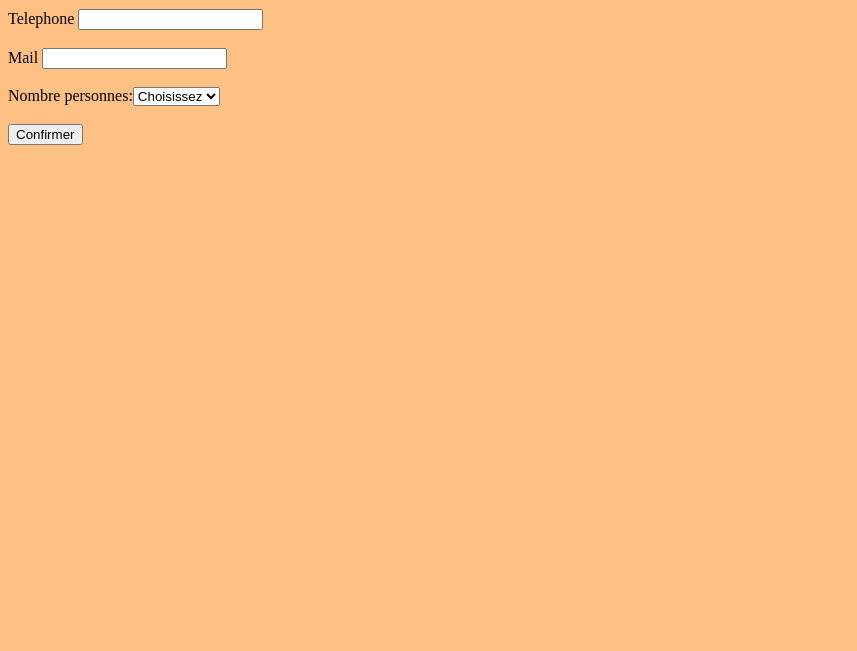
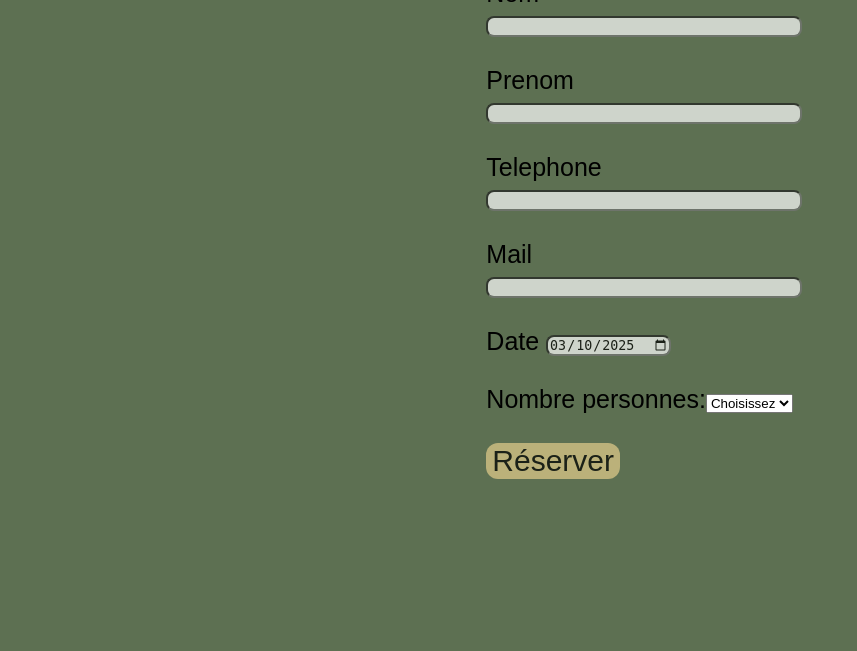
Before and after one commit to L31rbag/Projet_Web_Gr8, a PHP site: page /reservation/reservation_page.html in a window 1280 px wide. Shown: the part 149-800 px from the top of the page, without its empty margins (0-857 px from the left). Run offline with PHP 8.4, Linux system fonts and the light colour scheme.

Commit message:
update page reservation

```diff
--- a/customer/reservation/main.js
+++ b/customer/reservation/main.js
@@ -3,15 +3,24 @@ const { createApp } = Vue
 createApp({
   data() {
     return {
-      nombre: ""
-    }
-  },
-
-  computed: {
+      nombre: "",
+    };
   },
 
   methods:{
-
   }
 
 }).mount('#app')
+
+function getDateDuJour() {
+  const ajd = new Date();
+  const annee = ajd.getFullYear();
+  const mois = String(ajd.getMonth() + 1).padStart(2, '0'); // Mois sur 2 chiffres
+  const jour = String(ajd.getDate()).padStart(2, '0'); // Jour sur 2 chiffres
+  return `${annee}-${mois}-${jour}`; // Format AAAA-MM-JJ
+};
+
+const InputDate = document.getElementById('date');
+const date = getDateDuJour();
+InputDate.value = date;
+InputDate.min = date;
--- a/customer/reservation/reservation_page.html
+++ b/customer/reservation/reservation_page.html
@@ -9,30 +9,39 @@
 <body>
 
   <div id="app">
-    <h1> Réservation </h1>
 
-    <form action="reservation_page.php">
+    <div id="tete">
+      <h1> Réservation </h1>
+      <img src="./../../images/Ziravene_logo.jpg" alt="Logo">
+    </div>
+
+    <div id="corps">
+    <form action="reservation_page.php" method="POST">
         <label for="fname">Nom </label>
-        <input type="text" id="nom" name="nom"><br><br>
+        <input type="text" id="nom" name="nom" required><br><br>
         <label for="lname">Prenom </label>
         <input type="text" id="prenom" name="prenom"><br><br>
         <label for="lname">Telephone </label>
-        <input type="text" id="num_tel" name="num_tel"><br><br>
+        <input type="text" id="num_tel" name="num_tel" required><br><br>
 
         <label for="lname">Mail </label>
-        <input type="text" id="mail" name="mail"><br><br>
+        <input type="text" id="mail" name="mail" required><br><br>
+
+        <label for="lname">Date </label>
+        <input type="date" id="date" required  /><br><br>
 
         <label for="nb_pers">Nombre personnes:</label>
         <select v-model="nombre" id="nombre">
           <option value="" selected disabled hidden>Choisissez</option>
-          <option v-for="n in 8" value = n> {{ n }}</option>
+          <option v-for="n in 8" value = n required> {{ n }}</option>
         </select>
 
         <br><br>
 
-        <input type="submit" value="Confirmer">
+        <input type="submit" value="Réserver" id="boutonEnvoi">
 
       </form>
+    </div>
 
     </div>
 
--- a/customer/reservation/style_reservation.css
+++ b/customer/reservation/style_reservation.css
@@ -1,3 +1,42 @@
-body {
-    background-color: rgb(255, 193, 131);
+ body {
+    background-color: #5D7052;
+    font-family: sans-serif;
   }
+
+  h1{
+    color: #F0BE86;
+  }
+
+  #tete{
+    display: flex;
+    justify-content: space-between;
+}
+
+  #corps{
+    display: flex;
+    font-size: 25px;
+    align-items: center;
+    justify-content: center;
+}
+
+img {
+  width: 10em;
+  border-radius: 8px;
+}
+
+input {
+  border-radius: 8px;
+  opacity: 0.7;
+}
+
+input[type="text"] {
+  width: 100%;
+}
+
+#boutonEnvoi{
+  background-color: #E3CD8B;
+  border-radius: 12px;
+  border: none;
+  color: black;
+  font-size: 30px;
+}
```
